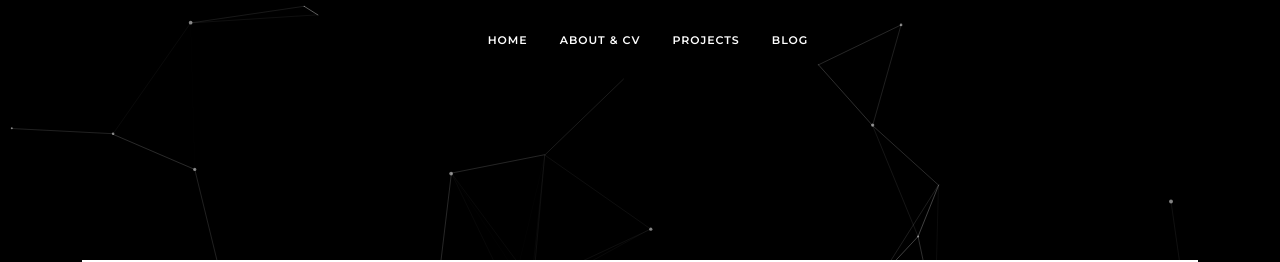
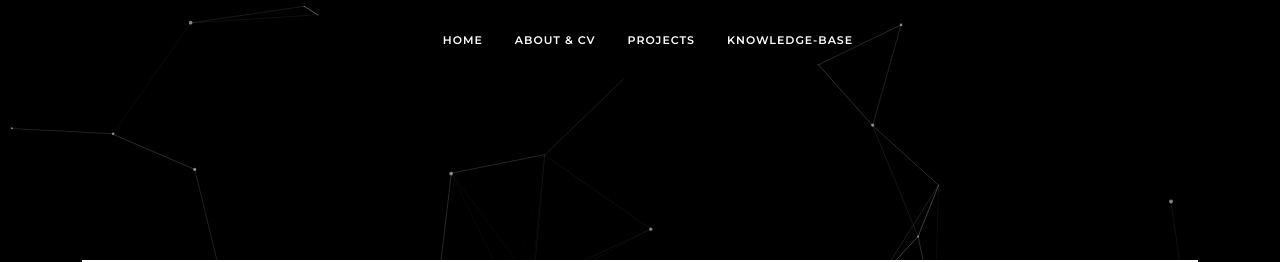
Before and after one commit to hunorbartalis/hunorbartalis.github.io, a plain HTML site: page projects.html in a window 1280 px wide. Shown: the top 262 px of the page. Drawn offline with Linux system fonts and the light colour scheme.

Commit message:
Update projects.html

```diff
--- a/projects.html
+++ b/projects.html
@@ -39,7 +39,7 @@
                             <a class="nav-link" href="projects.html">Projects</a>
                         </li><!--end nav item-->
                         <li class="nav-item">
-                            <a class="nav-link" href="blog.html">Blog</a>
+                            <a class="nav-link" href="personalknowledgebase.html">Knowledge-Base</a>
                         </li><!--end nav item-->
                     </ul>
                 </div>
```
